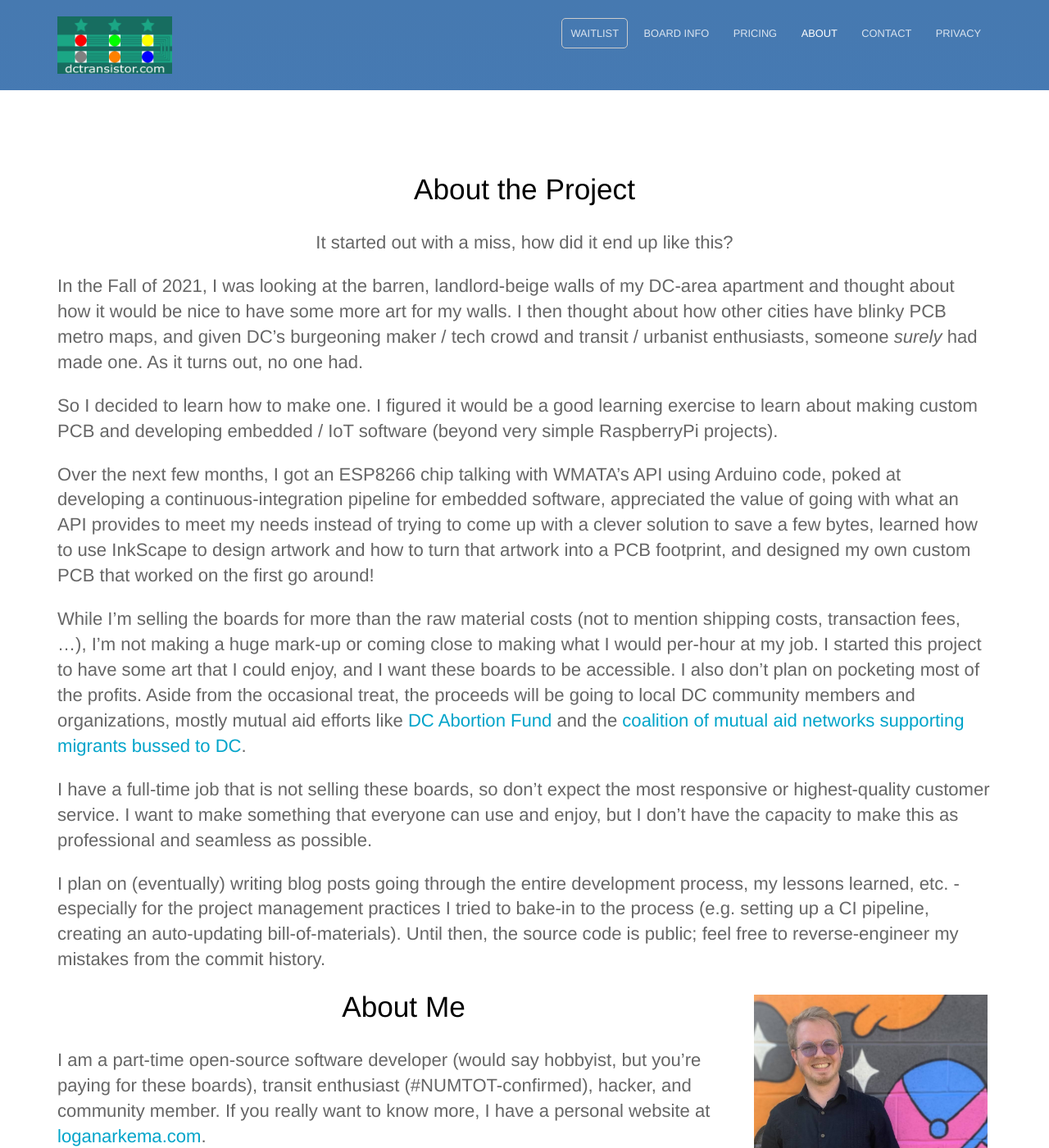
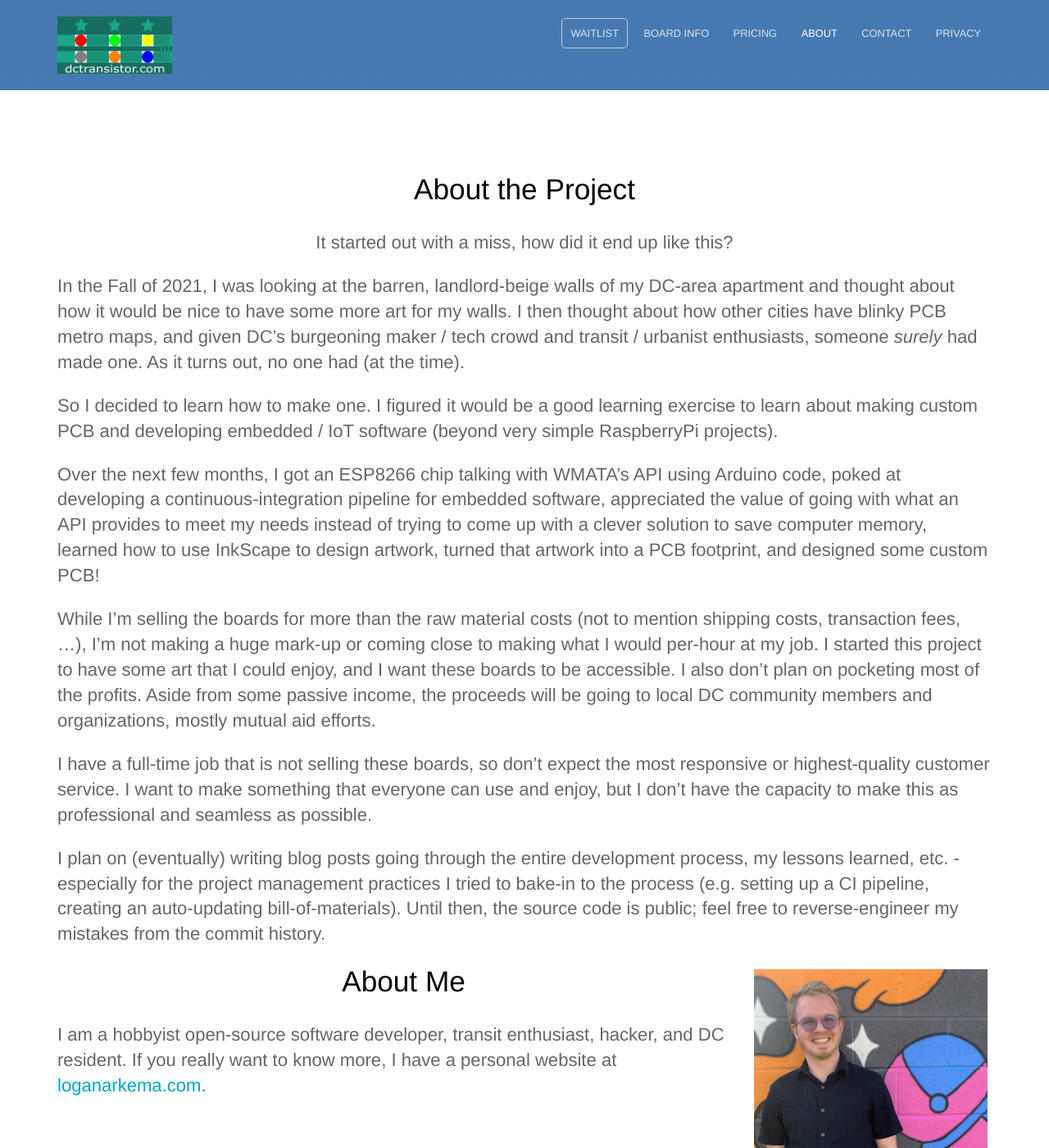
Before and after one commit to LArkema/dctransistor_website, a Jekyll site: the page built from about.md, in a window 1280 px wide and 1400 px high. Shown: the whole window at 82% size. Built offline with Jekyll 4.4.1, drawn with Linux system fonts in a browser that asks for light colours.

Commit message:
Begin website update with final board design

```diff
--- a/Gemfile
+++ b/Gemfile
@@ -3,6 +3,7 @@
 gem 'jekyll', '~> 4.2.0'
 
 group :jekyll_plugins do
+  gem 'webrick'
   gem 'jekyll-archives', '~> 2.2.1'
   gem 'jekyll-feed', '~> 0.15.1'
   gem 'jekyll-paginate', '~> 1.1.0'
--- a/about.md
+++ b/about.md
@@ -6,17 +6,17 @@
 
 In the Fall of 2021, I was looking at the barren, landlord-beige walls of my DC-area apartment and thought about how it would be nice to have some more art for my walls.
 I then thought about how other cities have blinky PCB metro maps, and given DC's burgeoning maker / tech crowd and transit / urbanist enthusiasts, someone *surely* had made one.
-As it turns out, no one had.
+As it turns out, no one had (at the time).
 
 So I decided to learn how to make one. I figured it would be a good learning exercise to learn about making custom PCB and developing embedded / IoT software (beyond very simple RaspberryPi projects).
 
 Over the next few months, I got an ESP8266 chip talking with WMATA's API using Arduino code, poked at developing a continuous-integration pipeline for embedded software, appreciated the value
-of going with what an API provides to meet my needs instead of trying to come up with a clever solution to save a few bytes, learned how to use InkScape to design artwork and how to turn that artwork
-into a PCB footprint, and designed my own custom PCB that worked on the first go around!
+of going with what an API provides to meet my needs instead of trying to come up with a clever solution to save computer memory, learned how to use InkScape to design artwork, turned that artwork
+into a PCB footprint, and designed some custom PCB!
 
 While I'm selling the boards for more than the raw material costs (not to mention shipping costs, transaction fees, ...), I'm not making a huge mark-up or coming close to making what I would per-hour at my job.
-I started this project to have some art that I could enjoy, and I want these boards to be accessible. I also don't plan on pocketing most of the profits. Aside from the occasional treat, the proceeds
-will be going to local DC community members and organizations, mostly mutual aid efforts like [DC Abortion Fund](https://dcabortionfund.org/) and the [coalition of mutual aid networks supporting migrants bussed to DC](https://dcist.com/story/22/05/24/local-mutual-aid-effort-migrants-bused-to-dc/).
+I started this project to have some art that I could enjoy, and I want these boards to be accessible. I also don't plan on pocketing most of the profits. Aside from some passive income, the proceeds
+will be going to local DC community members and organizations, mostly mutual aid efforts.
 
 I have a full-time job that is not selling these boards, so don't expect the most responsive or highest-quality customer service. I want to make something that everyone can use and enjoy, but I don't have the
 capacity to make this as professional and seamless as possible.
@@ -29,7 +29,7 @@
 
 ## About Me
 
-I am a part-time open-source software developer (would say hobbyist, but you're paying for these boards), transit enthusiast (#NUMTOT-confirmed), hacker, and community member. If you really want to know more, I have a personal website at [loganarkema.com](https://loganarkema.com).
+I am a hobbyist open-source software developer, transit enthusiast, hacker, and DC resident. If you really want to know more, I have a personal website at [loganarkema.com](https://loganarkema.com).
 
 
 <style>
--- a/index.html
+++ b/index.html
@@ -6,7 +6,7 @@
 	<div class="text-container">
 		<h1 class="editable">Live LED Map of the DC Metro System</h1>
 		<p class="subtext editable">View real-time train positions on a 1' x 1' PCB display</p>
-		<p class="subtext editable">Available Early 2023</p>
+		<p class="subtext editable">Available March 2023</p>
 		<div class="cta button alt"><a href="{{ site.baseurl }}/waitlist/">Join Waitlist</a></div>
 		<div>
 			<img src="{{ site.baseurl }}/images/board-basic.jpg" alt="Picture of a dctransistor board."/>
--- a/pricing.html
+++ b/pricing.html
@@ -1,6 +1,6 @@
 ---
 title: Pricing
-heading: Ways to Get a Board
+heading: Pre-Order Now. Available for regular oders late March.
 description: "The Short Answer: I'm working on it"
 faq:
   - question: When will production boards be ready?
```
Also changed, not shown: setup.md (+11 -1 lines), waitlist.md (+1 -1 lines), Gemfile.lock.
